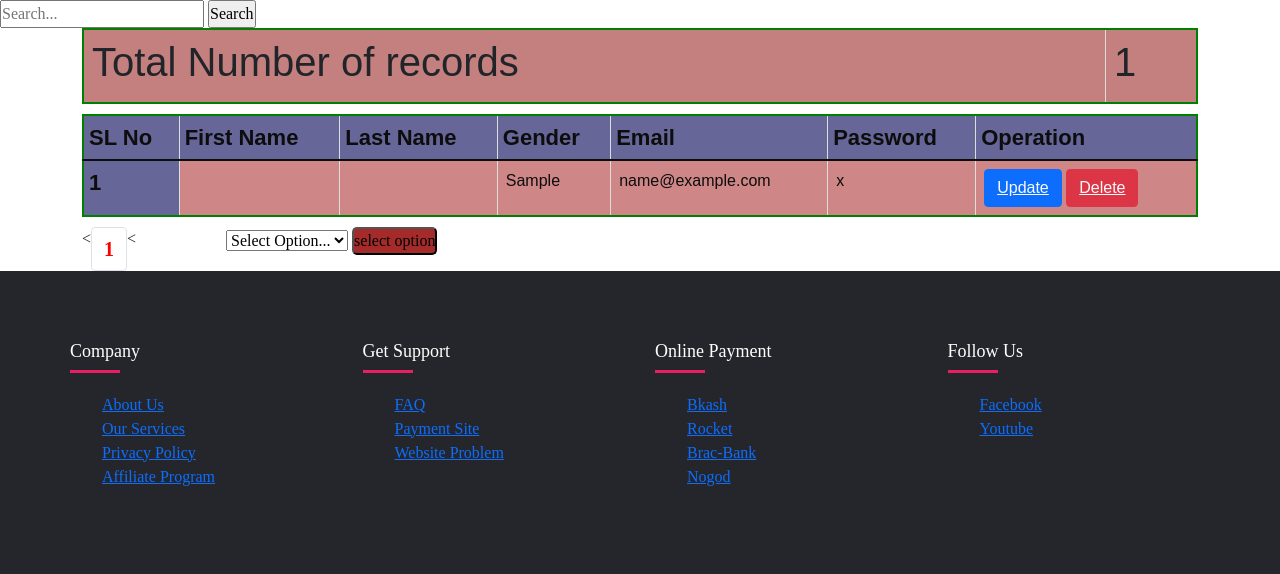
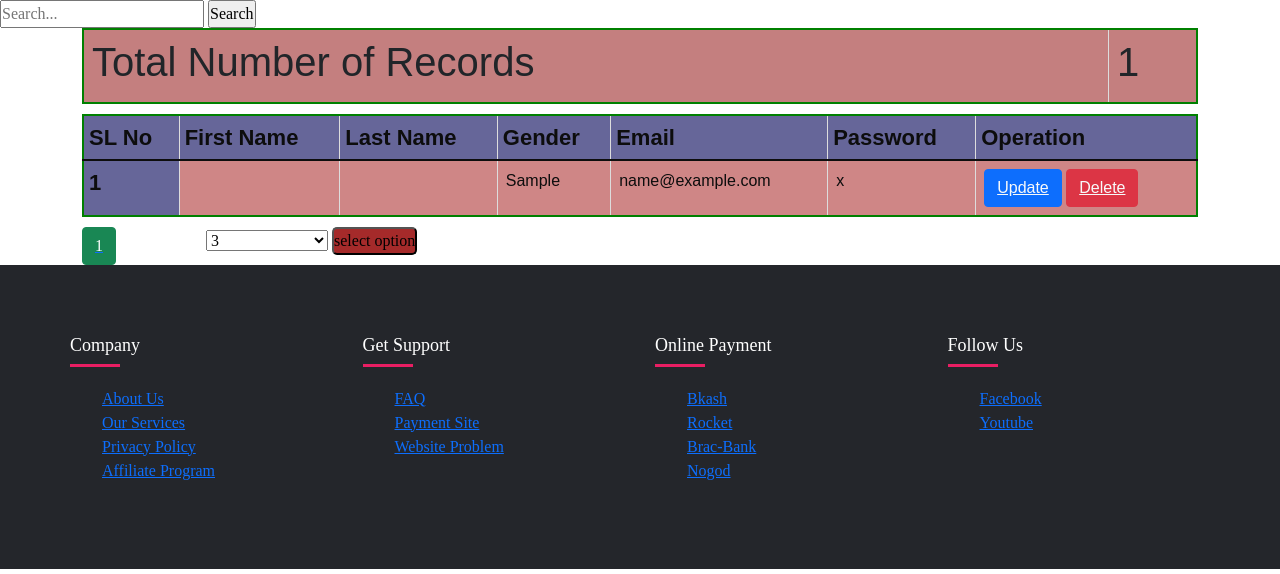
Before and after one commit to Aoyon123/self_php_crud_application, a PHP site: page /userlist.php in a window 1280 px wide. Shown: the part 80-654 px from the top of the page. Run offline with PHP 8.4, Linux system fonts and the light colour scheme; tables that the repository leaves empty or names only in its code hold one stand-in row (values such as "Sample post"); data that the repository does not hold is empty; some libraries are stand-ins or nearby versions.

Commit message:
Add files via upload

```diff
--- a/userlist.php
+++ b/userlist.php
@@ -33,7 +33,7 @@ include 'connection.php';
 
                 <table class="table table-bordered table-striped">
                     <tr>
-                        <td><h1>Total Number of records </h1></td>
+                        <td><h1>Total Number of Records </h1></td>
                         <td><h1><?php echo $total_records; ?></h1></td>
                     </tr>
                 </table>
@@ -65,7 +65,7 @@ include 'connection.php';
 
 
 
-                        $numberOfRecordsPerPage = !empty($_GET['page_limit']) ? $_GET['page_limit'] : 5;
+                        $numberOfRecordsPerPage = !empty($_GET['page_limit']) ? $_GET['page_limit'] : 3;
 
                         if (isset($_POST['limit_submit'])) {
                             $numberOfRecordsPerPage = $_POST['choice'];
@@ -89,7 +89,7 @@ include 'connection.php';
                                 $password = $row['password'];
 
                                 echo ' <tr>
-        <th scope="row">' . ++$serial . '</th>
+                  <th scope="row">' . ++$serial . '</th>
         <td>' . $firstName . '</td>
         <td>' . $lastName . '</td>
         <td>' . $gender . '</td>
@@ -112,57 +112,23 @@ include 'connection.php';
 
                     <div class="pageLink">
                         <?php
+                         $total_pages = ceil($total_records / $numberOfRecordsPerPage);
+            //($pageno%3==0) ? $x :
+            $y2=ceil( $page / 3) * 3;
+            $x =(empty($page) || ($page>0 && $page<=3)) ? 1 : (($page>3 && $page%3==0) ? ($page-2) : (floor($page/3)*3)+1);
+            $y = (empty($page) || ($page>0 && $page<=3)) ? ($total_pages < 3 ? $total_pages : 3) : ($total_pages < $y2 ? $total_pages : $y2);
+            echo $x>1 ?  '<a href="userlist.php?page=1&numberOfRecordsPerPage='. $numberOfRecordsPerPage.'"><button class="class="btn btn-success">Fast-Backword</button></a>' : '';
+            echo $x>1 ?  '<a href="userlist.php?page='. ($x-1) .'&numberOfRecordsPerPage='. $numberOfRecordsPerPage.'"><button class="btn btn-success">Prev</button></a>' : '';
+            for($i=$x;$i<=$y;$i++)
+            {
+               echo '<a class="pageLink page-item" href="userlist.php?page='. $i .'&numberOfRecordsPerPage='. $numberOfRecordsPerPage .'"><button class="btn btn-success">'. $i .'</button></a>';
+            }
+            echo $y<$total_pages ?'<a  href="userlist.php?page='. ($y+1) .'&numberOfRecordsPerPage= '. $numberOfRecordsPerPage.'"><button class="btn btn-success">Next</button></a>' : '';
+            echo $y<$total_pages ?'<a href="userlist.php?page='. ($total_pages) .'&numberOfRecordsPerPage= '. $numberOfRecordsPerPage.'"><button class="btn btn-success">Fast-Forward</button></a>' : '';
 
-                  //echo "<a href='userlist.php?page=$get_page_decrement'>
-                 // <span class='bg-dark'><</span></a>";
+            ?>
 
-                  if($get_page_decrement<1){
-                      echo "<";
-                  }
-                else {
-                    echo "<a href='userlist.php?page=$get_page_decrement'>
-                    <span class='btn bg-dark text-light'><</span></a>";
-                }
-
-
-                   $total_pages = ceil($total_records / $numberOfRecordsPerPage);
-                        $pageLink = "<ul class='pagination'>";
-                        for ($i = 1; $i <= $total_pages; $i++) {
-                            ?>
-                            <li class='page-item'><a class='page-link' href='userlist.php?page=<?php echo $i ?>&page_limit=<?php echo $numberOfRecordsPerPage; ?>'> <?php echo $i ?></a></li>
-
-                            <?php
-
-                        }
-                        "</ul>";
-                       // echo "<a href='userlist.php?page=$get_page_increment'>
-                       // <span class='bg-dark'>></span></a>";
-
-
-                        if($get_page_increment>$total_pages){
-                            echo "<";
-                        }
-                      else {
-                          echo "<a href='userlist.php?page=$get_page_increment'>
-                          <span class='btn bg-dark text-light'>></span></a>";
-                      }
-
-
-
-                        ?>
                     </div>
-
-              <?php
-
-             // $x=((empty($total_pages)) || ($total_pages>0 && $total_pages<=5)) ? 1:((floor(j)))
-
-
-
-
-
-
-              ?>
-
 
 
                     <div class="option-select">
@@ -181,8 +147,10 @@ include 'connection.php';
             </div>
         </div>
         <style>
-
             .pageLink{
+            display:flex;
+            }
+            .pagelink{
                 display: flex;
             }
             .pagination-drop{
@@ -198,11 +166,6 @@ include 'connection.php';
 
             }
         </style>
-
-
-
-
-
     </body>
 </html>
 
```
